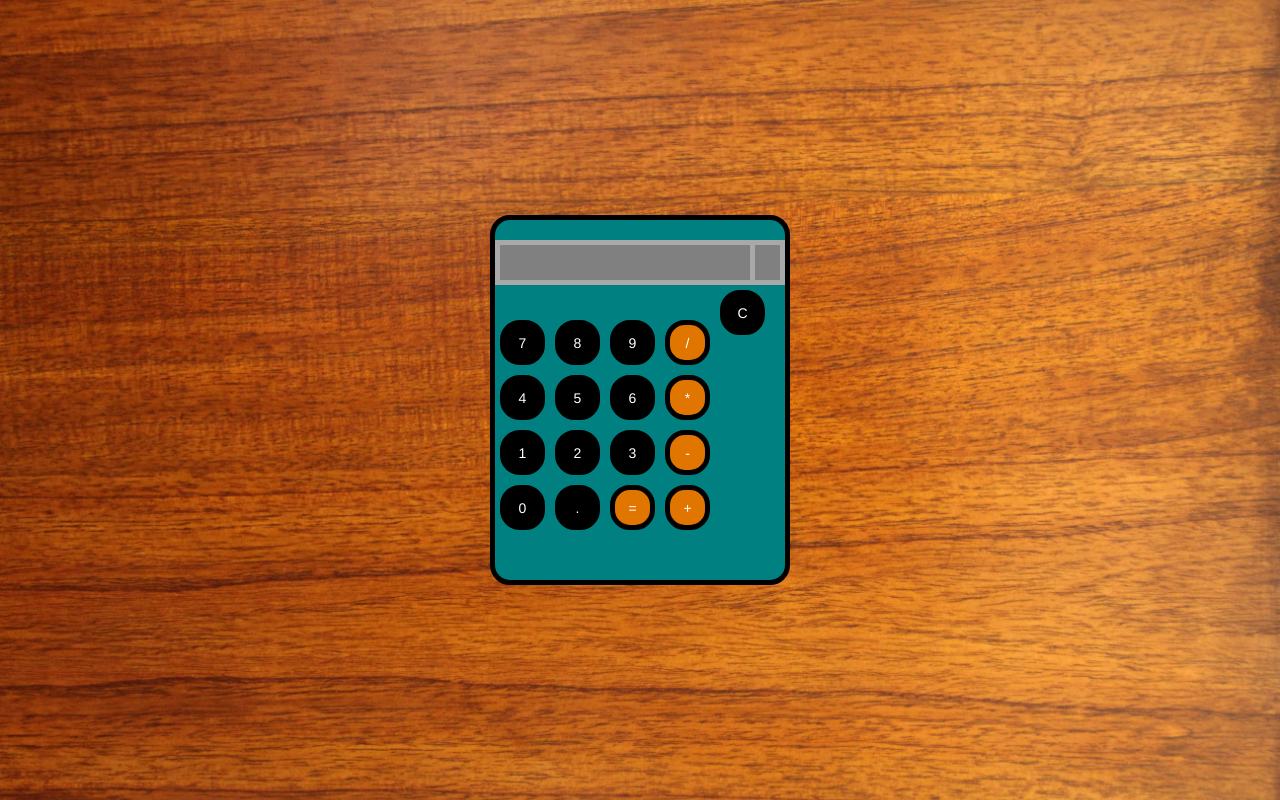
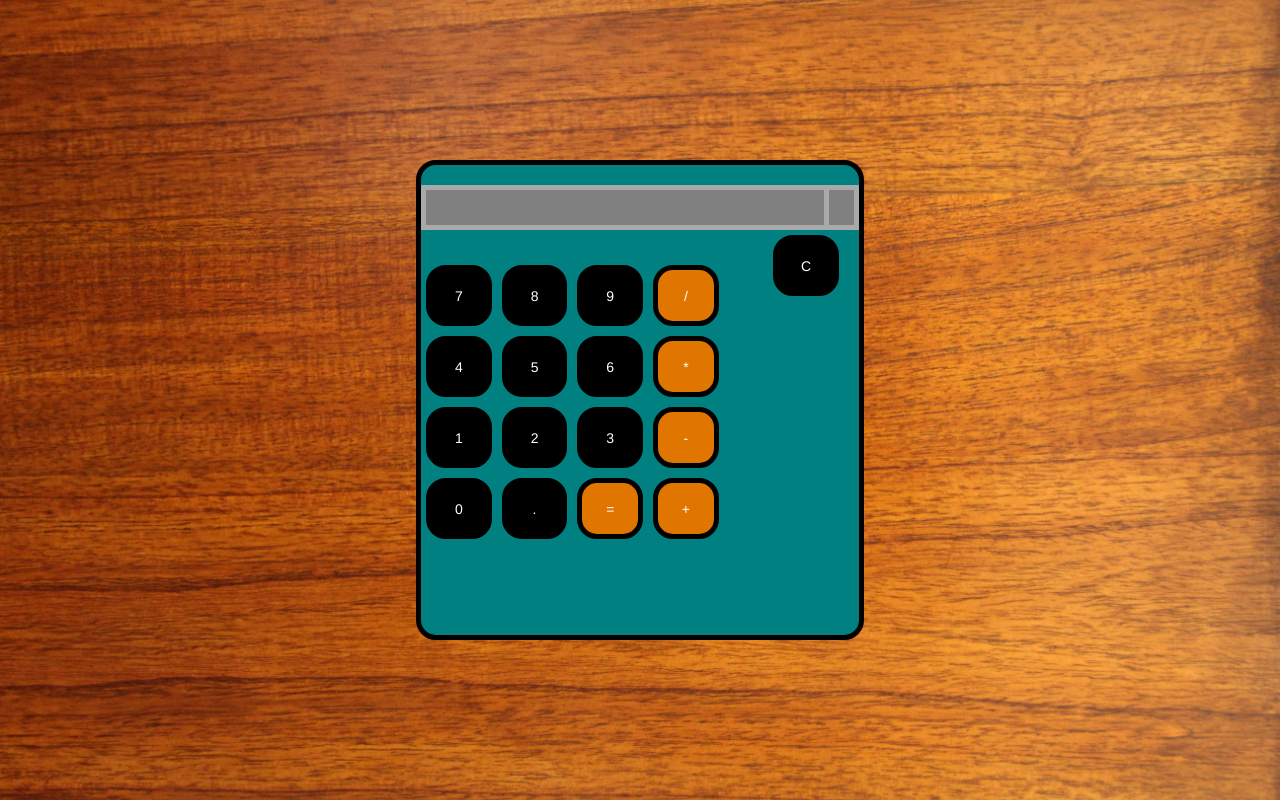
Before and after one commit to sliceking/svwielga4.github.io, a PHP site: page / in a window 1280 px wide. Run offline with PHP 8.4, Linux system fonts and the light colour scheme.

Commit message:
changing css

```diff
--- a/calculator/style.css
+++ b/calculator/style.css
@@ -12,8 +12,8 @@ button{
     border:5px solid black;
     border-radius:20px;
     margin: 5px;
-    width:45px;
-    height:45px;
+    width:15%;
+    height:13%;
     color:white;
     background-color: black;
 }
@@ -28,8 +28,8 @@ h1{
 #calc_body{
     position:relative;
     border:5px solid black;
-    width:300px;
-    height:370px;
+    width:35%;
+    height:60%;
     border-radius:20px;
     background-color: teal;
 }
```
